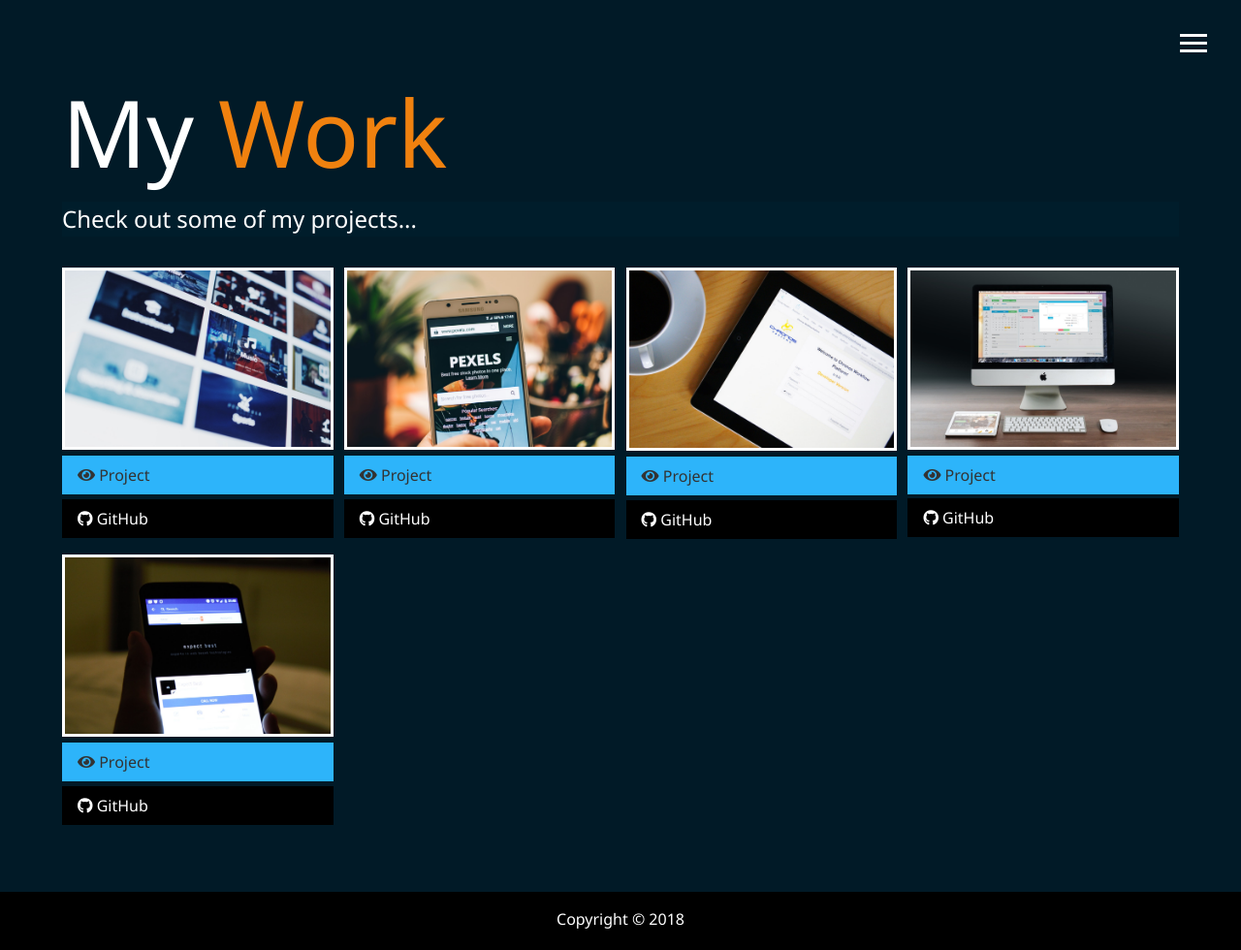
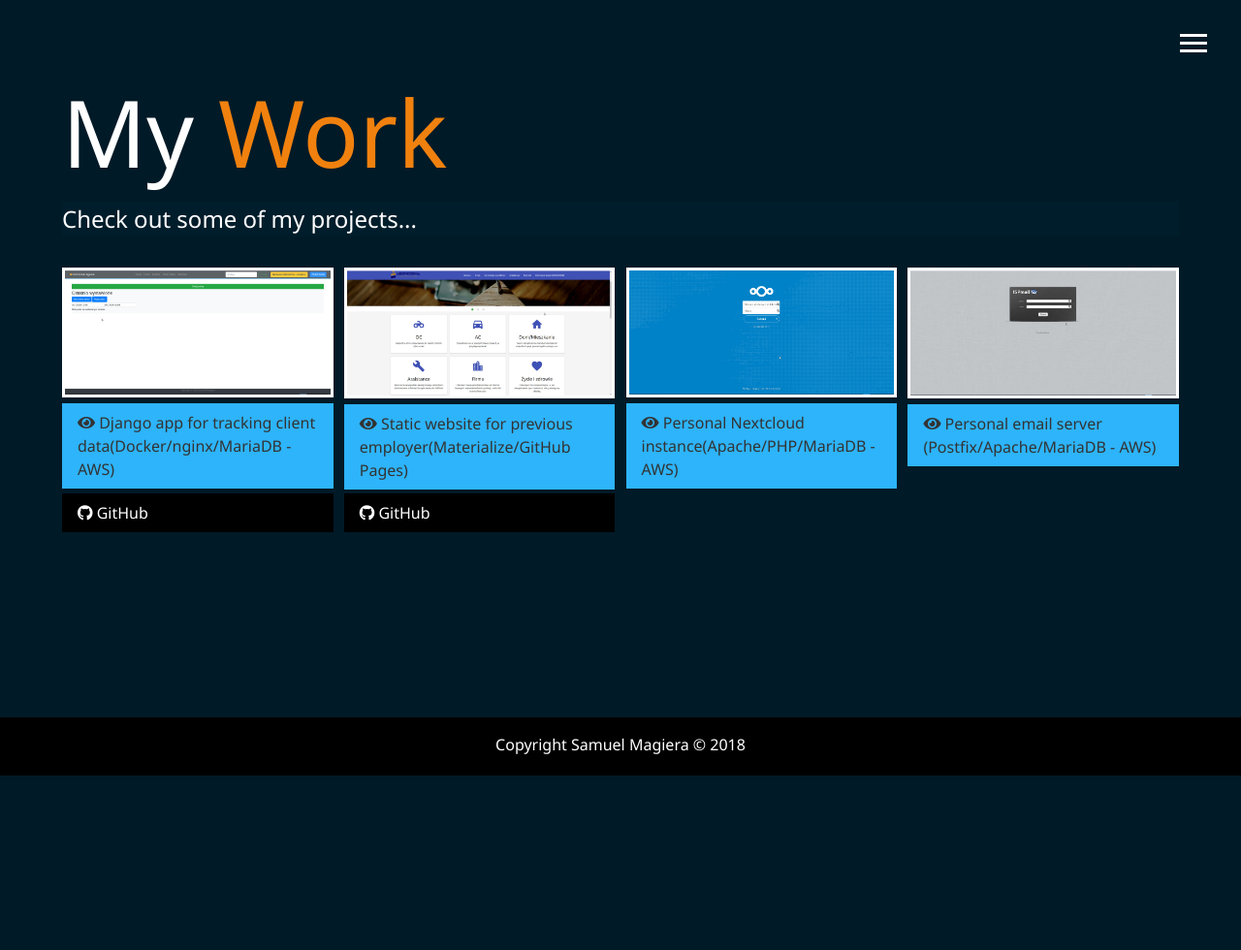
Before and after one commit to smgra/homepage, a website: page dist/work.html in a window 1280 px wide. Shown: the whole page at 97% size. After the commit the page ends 800 px from the top, so only its background shows below. Drawn offline with Linux system fonts and the light colour scheme.

Commit message:
bio and projects pages updated

```diff
--- a/dist/work.html
+++ b/dist/work.html
@@ -55,69 +55,61 @@
     <div class="projects">
       <div class="item">
         <a href="#!">
-          <img src="img/projects/project1.jpg" alt="Project">
+          <img src="img/projects/agenthelper.jpg" alt="Agenthelper">
         </a>
-        <a href="#" class="btn-light">
-          <i class="fas fa-eye"></i> Project
+        <a href="https://agenthelper.smagiera.pl" class="btn-light">
+          <i class="fas fa-eye"></i> Django app for tracking client data(Docker/nginx/MariaDB - AWS)
         </a>
-        <a href="#" class="btn-dark">
+        <a href="https://github.com/smagiera/agenthelper" class="btn-dark">
           <i class="fab fa-github"></i> GitHub
         </a>
       </div>
 
       <div class="item">
           <a href="#!">
-            <img src="img/projects/project2.jpg" alt="Project">
+            <img src="img/projects/agencja.jpg" alt="Agencja">
           </a>
-          <a href="#" class="btn-light">
-            <i class="fas fa-eye"></i> Project
+          <a href="https://ubezpieczenia-koszalin.pl" class="btn-light">
+            <i class="fas fa-eye"></i> Static website for previous employer(Materialize/GitHub Pages)
           </a>
-          <a href="#" class="btn-dark">
+          <a href="https://github.com/smagiera/agencja-materialize" class="btn-dark">
             <i class="fab fa-github"></i> GitHub
           </a>
         </div>
 
         <div class="item">
             <a href="#!">
-              <img src="img/projects/project3.jpg" alt="Project">
+              <img src="img/projects/nextcloud.jpg" alt="Nextcloud">
             </a>
-            <a href="#" class="btn-light">
-              <i class="fas fa-eye"></i> Project
+            <a href="https://cloud.smagiera.pl" class="btn-light">
+              <i class="fas fa-eye"></i> Personal Nextcloud instance(Apache/PHP/MariaDB - AWS)
             </a>
+            <!--
             <a href="#" class="btn-dark">
               <i class="fab fa-github"></i> GitHub
             </a>
+          -->
           </div>
 
           <div class="item">
               <a href="#!">
-                <img src="img/projects/project4.jpg" alt="Project">
+                <img src="img/projects/mail.jpg" alt="Email">
               </a>
-              <a href="#" class="btn-light">
-                <i class="fas fa-eye"></i> Project
+              <a href="https://mail.smagiera.pl" class="btn-light">
+                <i class="fas fa-eye"></i> Personal email server (Postfix/Apache/MariaDB - AWS)
               </a>
+              <!--
               <a href="#" class="btn-dark">
                 <i class="fab fa-github"></i> GitHub
               </a>
+            -->
             </div>
-
-            <div class="item">
-                <a href="#!">
-                  <img src="img/projects/project5.jpg" alt="Project">
-                </a>
-                <a href="#" class="btn-light">
-                  <i class="fas fa-eye"></i> Project
-                </a>
-                <a href="#" class="btn-dark">
-                  <i class="fab fa-github"></i> GitHub
-                </a>
-              </div>
     </div>
 
   </main>
 
   <footer id="main-footer">
-    Copyright &copy; 2018
+    Copyright Samuel Magiera &copy; 2018
   </footer>
 
   <script src="js/main.js"></script>
```
Also changed, not shown: dist/about.html (+11 -12 lines), dist/index.html (+1 -1 lines), dist/img/projects/agencja.jpg (added), dist/img/projects/agenthelper.jpg (added), dist/img/projects/mail.jpg (added), dist/img/projects/nextcloud.jpg (added), dist/img/projects/project1.jpg (deleted), dist/img/projects/project2.jpg (deleted), dist/img/projects/project3.jpg (deleted), dist/img/projects/project4.jpg (deleted), dist/img/projects/project5.jpg (deleted).
